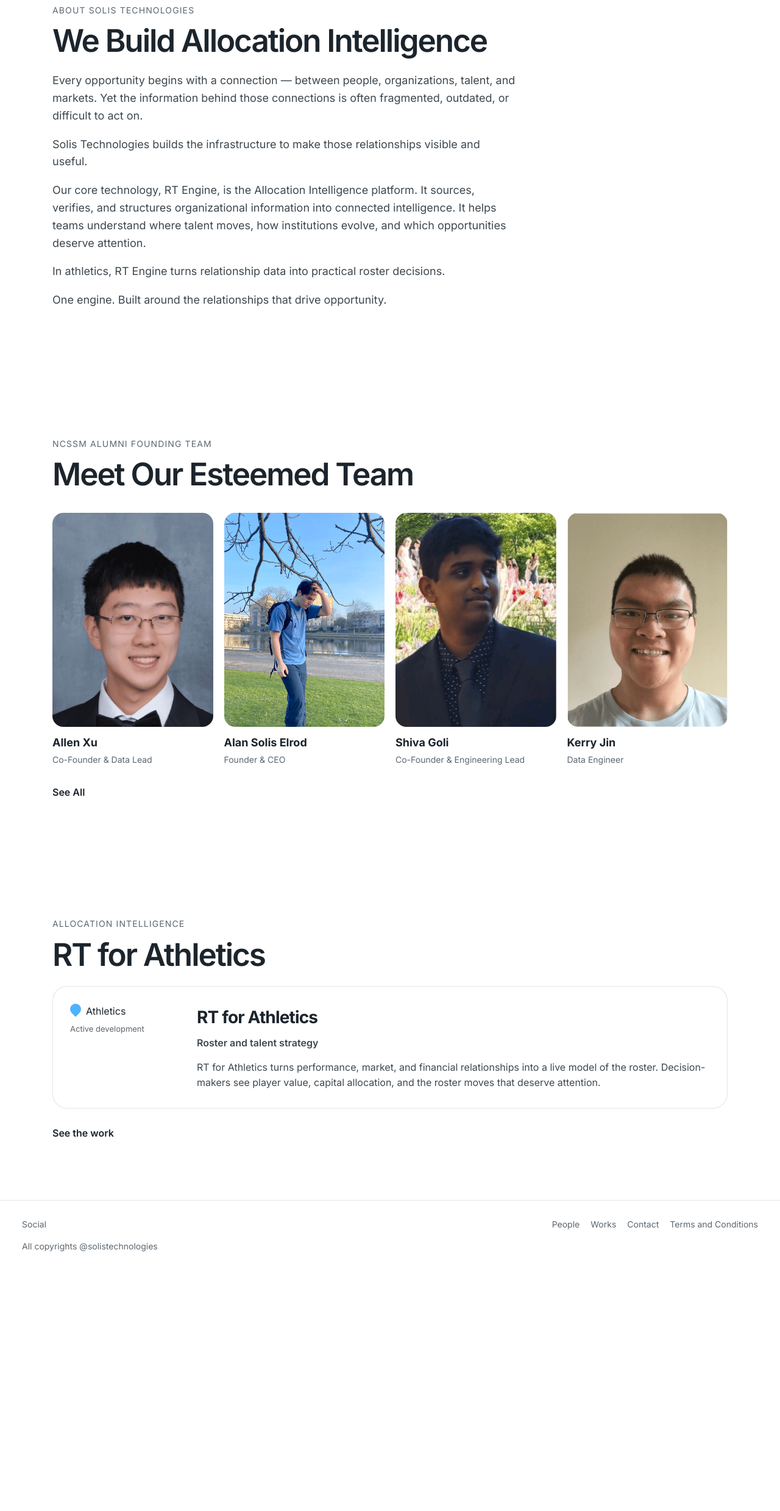
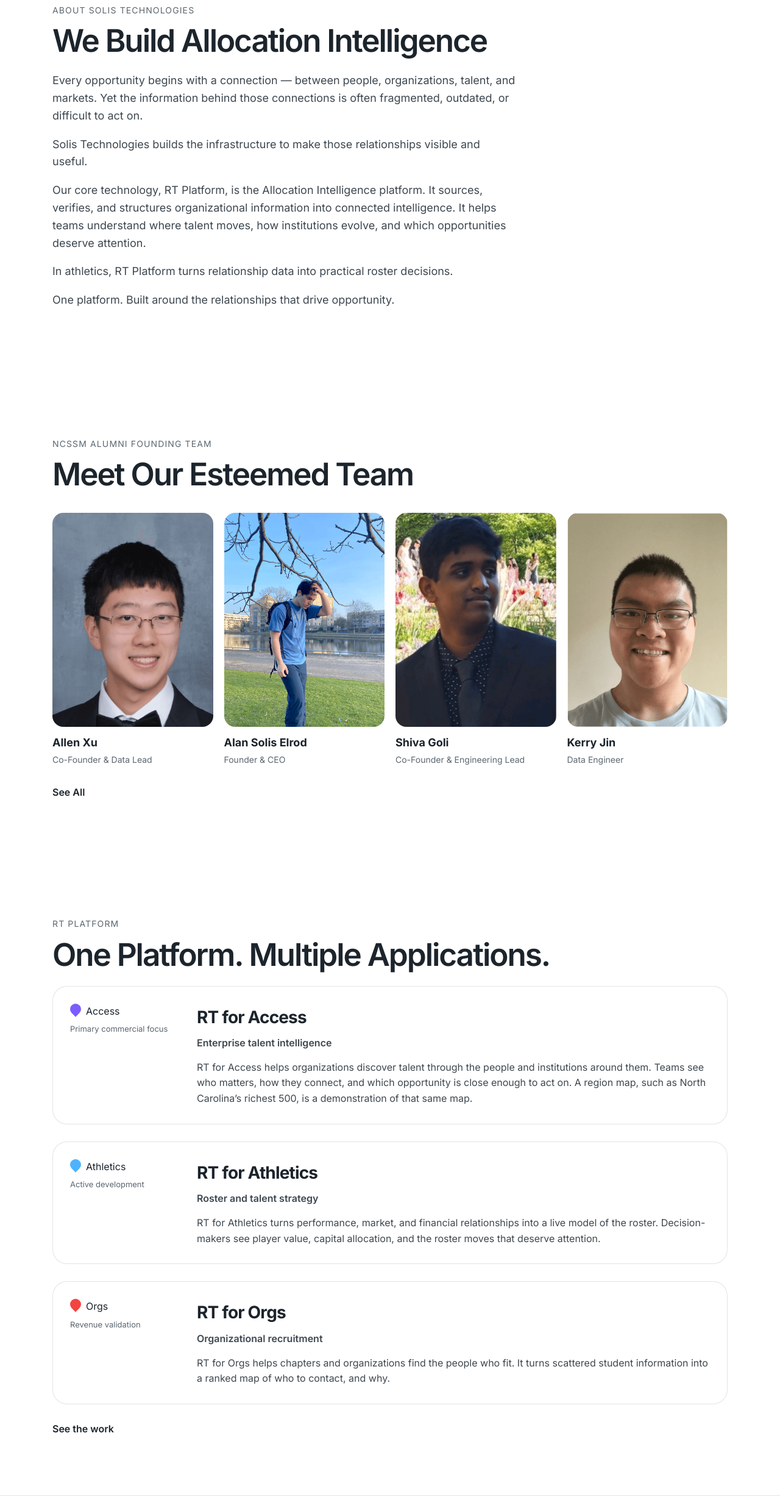
Before and after one commit to Solis-Consulting/solis-website, a plain HTML site: page index.html in a window 1280 px wide. Shown: the part 890-3368 px from the top of the page at 61% size. Before the commit the page ends 2999 px from the top, so only its background shows below. Drawn offline with Linux system fonts and the light colour scheme.

Commit message:
Call it RT Platform and restore Access and Orgs, without Careers.
Co-authored-by: Cursor <cursoragent@cursor.com>

```diff
--- a/assets/js/site.js
+++ b/assets/js/site.js
@@ -23,7 +23,7 @@
       "We Are Solis Technologies",
       "Relationships drive opportunity.",
       "We build the infrastructure behind them.",
-      "One engine. Built for athletics.",
+      "One platform. Built for athletics.",
       "An NCSSM alumni founding team."
     ];
     var line = 0;
--- a/index.html
+++ b/index.html
@@ -13,15 +13,15 @@
   <meta charset="utf-8">
   <meta name="viewport" content="width=device-width, initial-scale=1">
   <title>Solis Technologies — Allocation Intelligence</title>
-  <meta name="description" content="Solis Technologies builds Allocation Intelligence. RT Engine is the infrastructure that helps organizations understand people, institutions, and the connections between them.">
+  <meta name="description" content="Solis Technologies builds Allocation Intelligence. RT Platform is the infrastructure that helps organizations understand people, institutions, and the connections between them.">
   <meta property="og:type" content="website">
   <meta property="og:site_name" content="Solis Technologies">
   <meta property="og:title" content="Solis Technologies — Allocation Intelligence">
-  <meta property="og:description" content="Solis Technologies builds Allocation Intelligence. RT Engine is the infrastructure that helps organizations understand people, institutions, and the connections between them.">
+  <meta property="og:description" content="Solis Technologies builds Allocation Intelligence. RT Platform is the infrastructure that helps organizations understand people, institutions, and the connections between them.">
   <meta property="og:url" content="https://solis-technologies.com/">
   <meta name="twitter:card" content="summary">
   <meta name="twitter:title" content="Solis Technologies — Allocation Intelligence">
-  <meta name="twitter:description" content="Solis Technologies builds Allocation Intelligence. RT Engine is the infrastructure that helps organizations understand people, institutions, and the connections between them.">
+  <meta name="twitter:description" content="Solis Technologies builds Allocation Intelligence. RT Platform is the infrastructure that helps organizations understand people, institutions, and the connections between them.">
   <link rel="icon" href="assets/media/favicon.png">
   <link rel="preconnect" href="https://fonts.googleapis.com">
   <link rel="preconnect" href="https://fonts.gstatic.com" crossorigin>
@@ -57,9 +57,9 @@
     <div class="prose">
       <p>Every opportunity begins with a connection — between people, organizations, talent, and markets. Yet the information behind those connections is often fragmented, outdated, or difficult to act on.</p>
       <p>Solis Technologies builds the infrastructure to make those relationships visible and useful.</p>
-      <p>Our core technology, RT Engine, is the Allocation Intelligence platform. It sources, verifies, and structures organizational information into connected intelligence. It helps teams understand where talent moves, how institutions evolve, and which opportunities deserve attention.</p>
-      <p>In athletics, RT Engine turns relationship data into practical roster decisions.</p>
-      <p>One engine. Built around the relationships that drive opportunity.</p>
+      <p>Our core technology, RT Platform, is the Allocation Intelligence platform. It sources, verifies, and structures organizational information into connected intelligence. It helps teams understand where talent moves, how institutions evolve, and which opportunities deserve attention.</p>
+      <p>In athletics, RT Platform turns relationship data into practical roster decisions.</p>
+      <p>One platform. Built around the relationships that drive opportunity.</p>
     </div>
   </section>
 
@@ -92,15 +92,31 @@
   </section>
 
   <section class="section">
-    <p class="eyebrow">Allocation Intelligence</p>
-    <h2>RT for Athletics</h2>
+    <p class="eyebrow">RT Platform</p>
+    <h2>One Platform. Multiple Applications.</h2>
     <div class="work-list">
+      <a class="work-card" href="https://rt4access.com" target="_blank" rel="noopener">
+        <div><span class="pin purple"></span>Access<span class="work-status">Primary commercial focus</span></div>
+        <div>
+          <h3>RT for Access</h3>
+          <p class="work-focus">Enterprise talent intelligence</p>
+          <p>RT for Access helps organizations discover talent through the people and institutions around them. Teams see who matters, how they connect, and which opportunity is close enough to act on. A region map, such as North Carolina’s richest 500, is a demonstration of that same map.</p>
+        </div>
+      </a>
       <a class="work-card" href="https://rt4athletics.com" target="_blank" rel="noopener">
         <div><span class="pin blue"></span>Athletics<span class="work-status">Active development</span></div>
         <div>
           <h3>RT for Athletics</h3>
           <p class="work-focus">Roster and talent strategy</p>
           <p>RT for Athletics turns performance, market, and financial relationships into a live model of the roster. Decision-makers see player value, capital allocation, and the roster moves that deserve attention.</p>
+        </div>
+      </a>
+      <a class="work-card" href="https://rt4orgs.com" target="_blank" rel="noopener">
+        <div><span class="pin red"></span>Orgs<span class="work-status">Revenue validation</span></div>
+        <div>
+          <h3>RT for Orgs</h3>
+          <p class="work-focus">Organizational recruitment</p>
+          <p>RT for Orgs helps chapters and organizations find the people who fit. It turns scattered student information into a ranked map of who to contact, and why.</p>
         </div>
       </a>
     </div>
@@ -119,6 +135,6 @@
       <a href="terms/">Terms and Conditions</a>
     </nav>
   </footer>
-  <script src="assets/js/site.js?v=5"></script>
+  <script src="assets/js/site.js?v=6"></script>
 </body>
 </html>
```
Also changed, not shown: works/index.html (+22 -2 lines).
